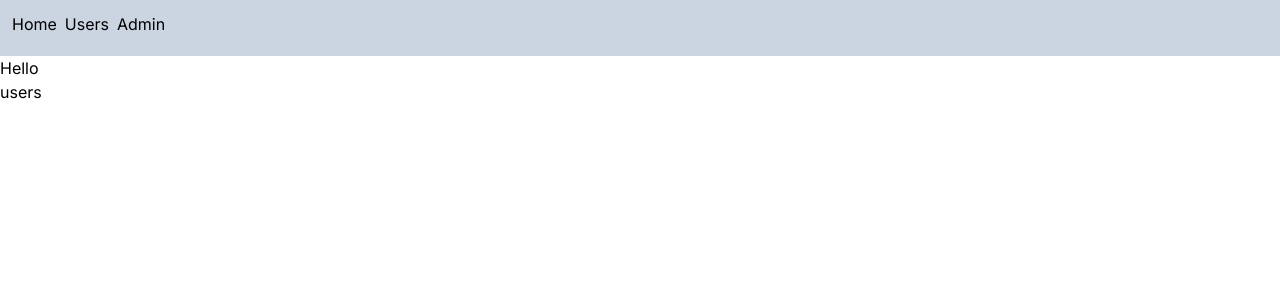
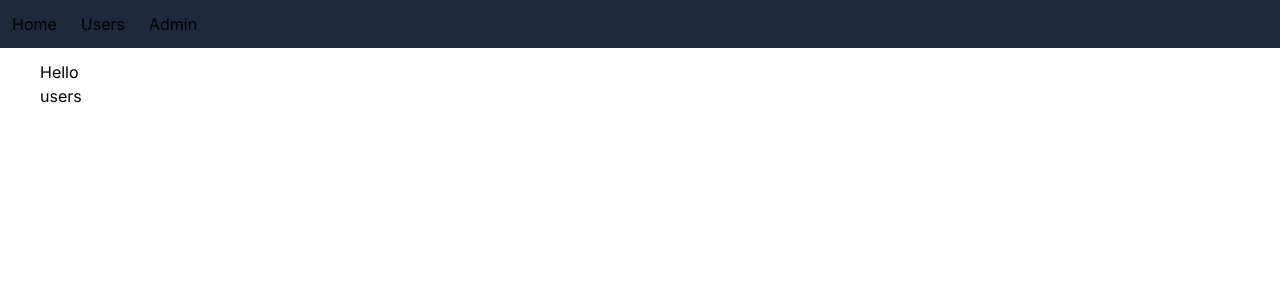
Before and after one commit to HamDean/mosh-nextjs-tutorial, a Next.js app: page / in a window 1280 px wide. Shown: the top 300 px of the page. Built offline with nearby package versions, Linux system fonts and the light colour scheme.

Commit message:
Adjust styling for navbar and main area

```diff
--- a/app/layout.tsx
+++ b/app/layout.tsx
@@ -21,7 +21,7 @@ export default function RootLayout({
         <nav>
           <NavBar />
         </nav>
-        <main>{children}</main>
+        <main className="px-10">{children}</main>
       </body>
     </html>
   );
--- a/app/ui/NavBar.tsx
+++ b/app/ui/NavBar.tsx
@@ -2,7 +2,7 @@ import Link from "next/link"
 
 const NavBar = () => {
   return (
-    <div className="flex gap-2 bg-slate-300 h-14 p-3">
+    <div className="flex gap-6 bg-slate-800 p-3 mb-3">
         <Link href={"/"}>Home</Link>
         <Link href={"/users"}>Users</Link>
         <Link href={"/admin"}>Admin</Link>
```
